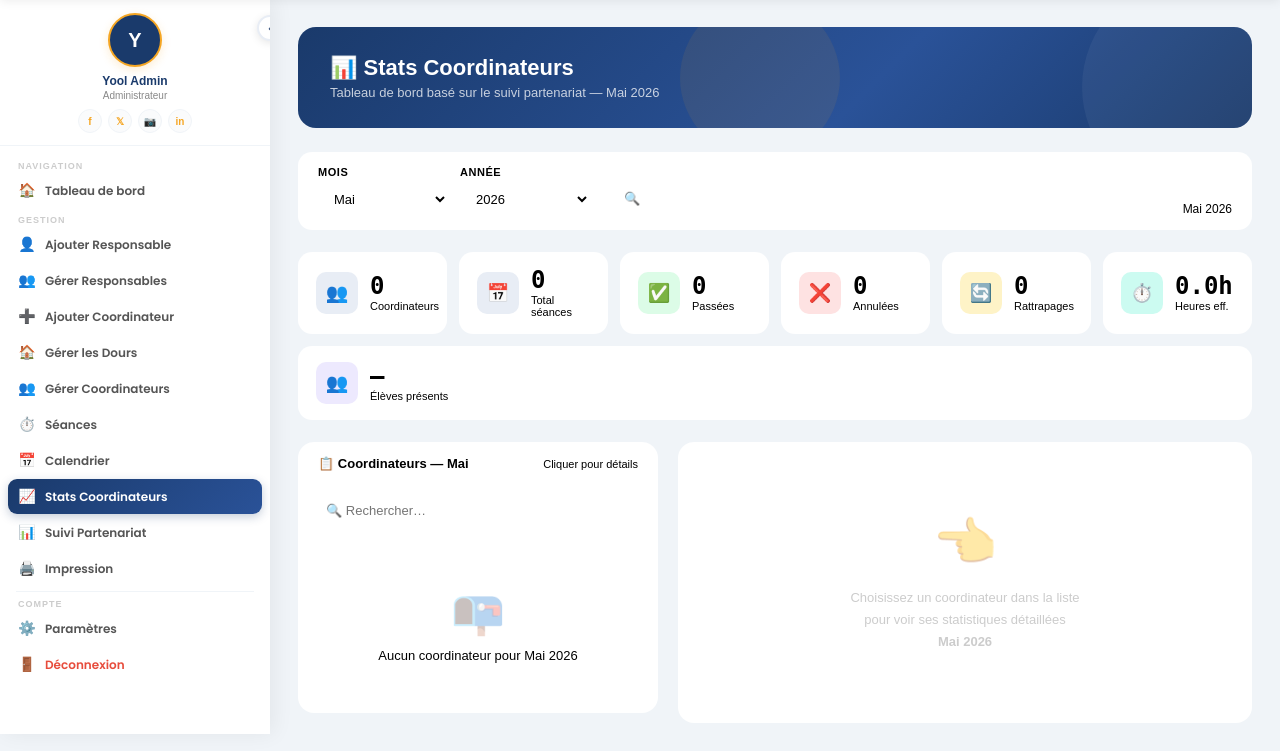
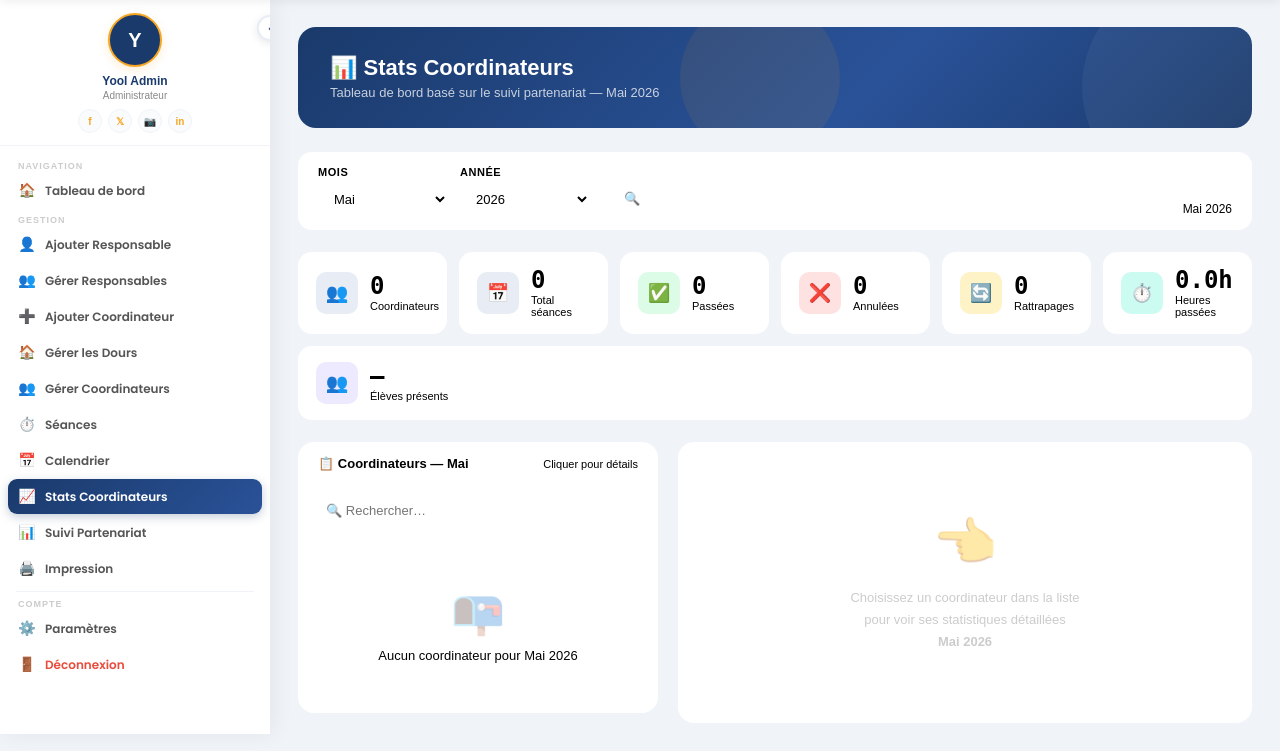
Before and after one commit to yooltaza-ops/projet_coordinateurs, a Flask app: page /stats_coordinateurs in a window 1280 px wide. Shown: the part 66-817 px from the top of the page. Run offline with Flask 3, Linux system fonts and the light colour scheme; a user stored in the database is signed in; data that the repository does not hold is empty.

Commit message:
fixer calcul de nbrs heures passe f page stats

```diff
--- a/routes.py
+++ b/routes.py
@@ -1013,7 +1013,7 @@ def stats_coordinateurs():
     stats = []
     for coord in coordinateurs:
         seances = coord.seances_mois(mois, annee)
-        nb_h         = sum(s.nb_heures for s in seances if s.statut != 'annulee')
+        nb_h = sum(s.nb_heures for s in seances if s.statut == 'passee')
         nb_passees   = sum(1 for s in seances if s.statut == 'passee')
         nb_annulees  = sum(1 for s in seances if s.statut == 'annulee')
         nb_rattrapage= sum(1 for s in seances if s.statut == 'rattrapage')
--- a/templates/stats_coordinateurs.html
+++ b/templates/stats_coordinateurs.html
@@ -392,7 +392,7 @@ body { font-family: 'DM Sans', sans-serif; background: #f8faff; }
         </div>
         <div class="kpi-card">
             <div class="kpi-icon teal">⏱️</div>
-            <div><div class="kpi-val">{{ "%.1f"|format(total_heures) }}h</div><div class="kpi-lbl">Heures eff.</div></div>
+            <div><div class="kpi-val">{{ "%.1f"|format(total_heures) }}h</div><div class="kpi-lbl">Heures passées</div></div>
         </div>
         <div class="kpi-card">
             <div class="kpi-icon purple">👥</div>
@@ -489,8 +489,8 @@ body { font-family: 'DM Sans', sans-serif; background: #f8faff; }
             </div>
             <div class="stat-row">
                 <div class="stat-cell">
-                    <div class="stat-val teal">{{ "%.1f"|format(seances_detail | sum(attribute='nb_heures')) }}h</div>
-                    <div class="stat-lbl">⏱️ Heures eff.</div>
+                    <div class="stat-val teal">{{ "%.1f"|format(seances_detail | selectattr('statut','eq','passee') | sum(attribute='nb_heures')) }}h</div>
+                    <div class="stat-lbl">⏱️ Heures passées</div>
                 </div>
                 <div class="stat-cell">
                     <div class="stat-val purple">
```
